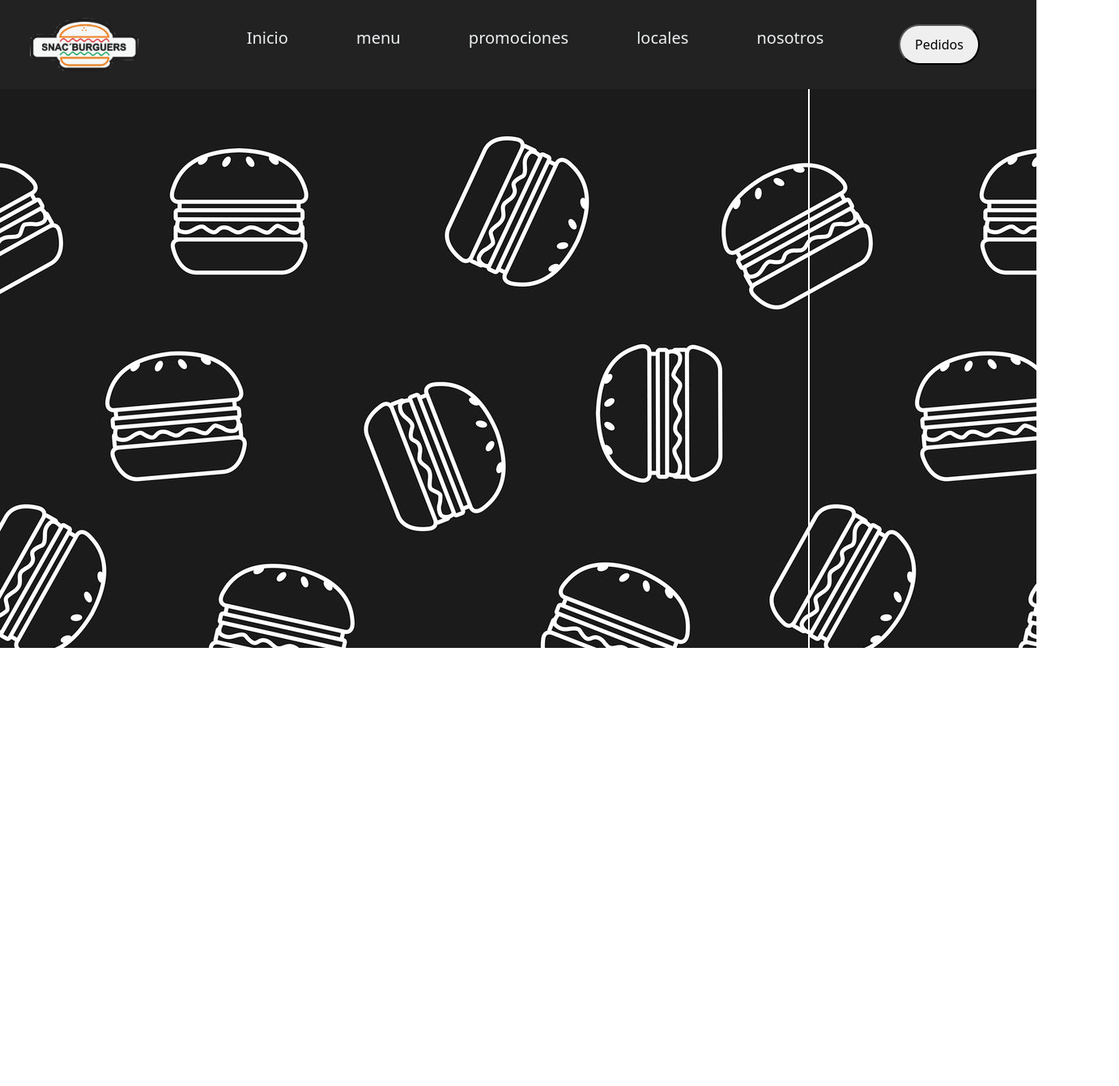
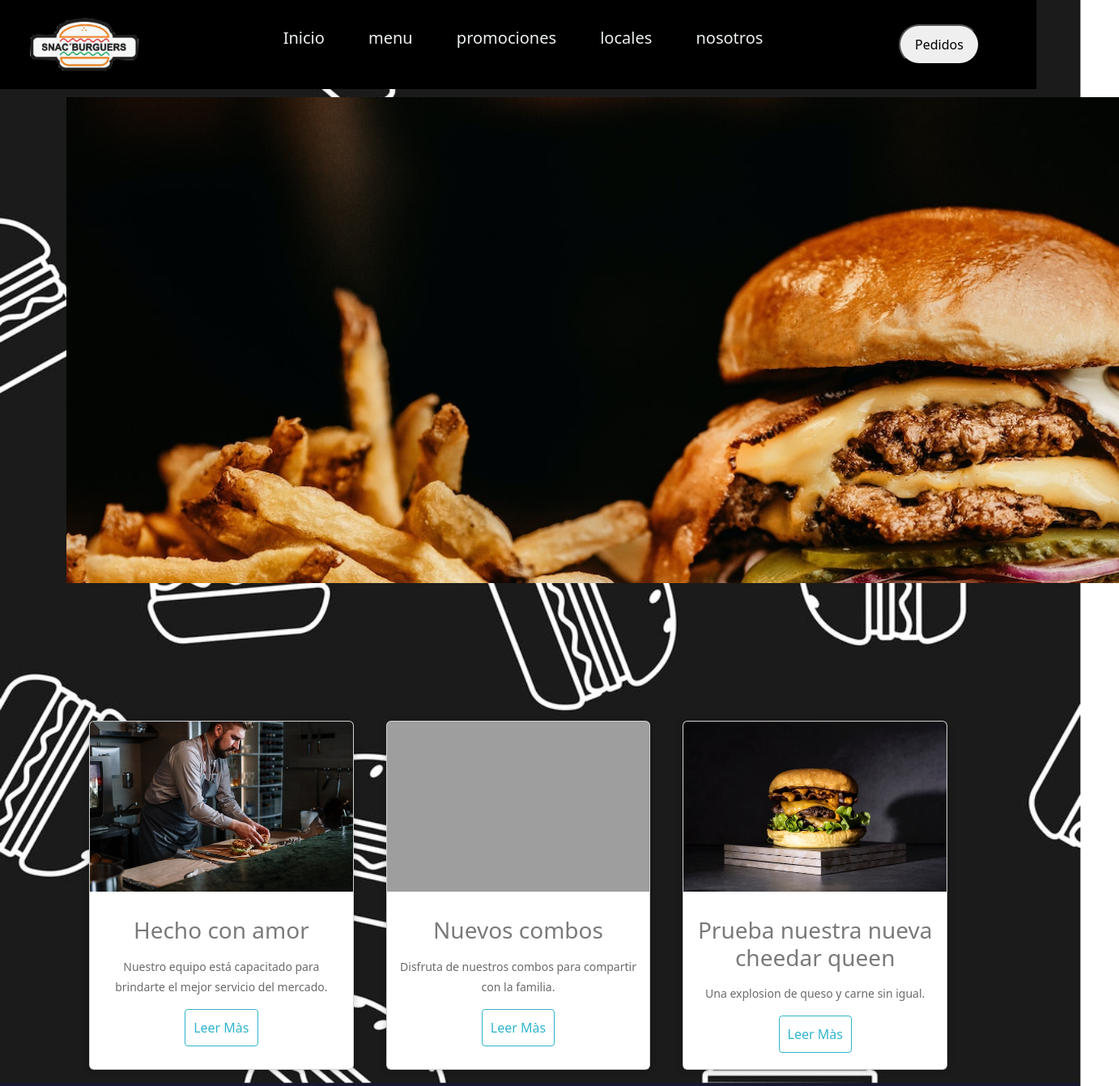
Before and after one commit to Skrums/Pre-entrega2-Teran, a plain HTML site: page index.html in a window 1280 px wide. Shown: the whole page at 81% size, 1382 px wide, since content can reach past the window. Before the commit the page ends 800 px from the top, so only its background shows below. Drawn offline with nearby package versions, Linux system fonts and the light colour scheme; grey boxes are pictures that could not be loaded.

Commit message:
segundo commit

```diff
--- a/css/estilos.css
+++ b/css/estilos.css
@@ -3,9 +3,13 @@
     padding: 0;
     box-sizing: border-box;
 }
+
 body {
-   background: url(../img/burger-pattern-vector-38067848.jpg);
+    background: url(../img/burger-pattern-vector-38067848.jpg);
+    background-repeat: no-repeat;
+    background-size: cover;
 }
+
 /*header*/
 
 body .logo {
@@ -16,9 +20,9 @@ header {
     display: flex;
     justify-content: space-between;
     align-items: center;
-    background-color: #222;
+    background-color:black;
+    min-height: 110px;
     position: sticky;
-    height: 110px;
 }
 
 li {
@@ -26,19 +30,19 @@ li {
 
 }
 
- li{
+li {
     display: inline-block;
-    padding: 0px,20px;
- padding-left: 30px;
- }
 
- .header .nav-links a{
+}
+
+.header .nav-links a {
     font-size: 20px;
     color: #eceff1;
     text-decoration: none;
     margin-right: 50px;
 
 }
+
 button {
     margin-right: 70px;
     width: 100px;
@@ -46,3 +50,191 @@ button {
     border-radius: 50px;
     cursor: pointer;
 }
+
+.container img {
+    width: 1100px;
+    justify-content: center;
+}
+
+
+/*¨fin del header*/
+
+/*Carrusel*/
+
+.slider-frame {
+    width: 1280px;
+    height: auto;
+    margin: 50px auto 0;
+    overflow: hidden;
+}
+
+.slider-frame ul {
+    display: flex;
+    padding: 0;
+    width: 400%;
+
+    animation: slide 20s infinite alternate ease-in-out;
+}
+
+.slider-frame li {
+    width: 100%;
+    list-style: none;
+}
+
+.slider-frame img {
+    width: 100%;
+}
+
+@keyframes slide {
+    0% {
+        margin-left: 0;
+    }
+
+    20% {
+        margin-left: 0;
+    }
+
+    25% {
+        margin-left: -100%;
+    }
+
+    45% {
+        margin-left: -100%;
+    }
+
+    50% {
+        margin-left: -200%;
+    }
+
+    70% {
+        margin-left: -200%;
+    }
+
+    75% {
+        margin-left: -300%;
+    }
+
+    100% {
+        margin-left: -300%;
+    }
+}
+
+.slider-frame {
+    margin-top: 10px;
+    margin-bottom: 150px;
+    width: 1300px;
+    margin-right: 100px;
+    height: 600px;
+}
+/*Fin del carrusel*/
+
+/*Cards inicio*/
+.container-card {
+    width: 100%;
+    display: flex;
+    max-width: 1100px;
+    margin: auto;
+}
+
+.title-cards {
+    width: 100%;
+    max-width: 1080px;
+    margin: auto;
+    padding: 20px;
+    margin-top: 20px;
+    text-align: center;
+    color: white;
+}
+
+.card {
+    width: 100%;
+    margin: 20px;
+    border-radius: 6px;
+    overflow: hidden;
+    background: #fff;
+    box-shadow: 0px 1px 10px rgba(0, 0, 0, 0.2);
+    transition: all 400ms ease-out;
+    cursor: default;
+}
+
+.card:hover {
+    box-shadow: 5px 5px 20px rgba(0, 0, 0, 0.4);
+    transform: translateY(-3%);
+}
+
+.card img {
+    width: 100%;
+    height: 210px;
+}
+
+.card .contenido-card {
+    padding: 15px;
+    text-align: center;
+}
+
+.card .contenido-card h3 {
+    margin-bottom: 15px;
+    color: #7a7a7a;
+}
+
+.card .contenido-card p {
+    line-height: 1.8;
+    color: #6a6a6a;
+    font-size: 14px;
+    margin-bottom: 5px;
+}
+
+.card .contenido-card a {
+    display: inline-block;
+    padding: 10px;
+    margin-top: 10px;
+    text-decoration: none;
+    color: #2fb4cc;
+    border: 1px solid #2fb4cc;
+    border-radius: 4px;
+    transition: all 400ms ease;
+    margin-bottom: 5px;
+}
+
+.card .contenido-card a:hover {
+    background: #2fb4cc;
+    color: #fff;
+}
+/*fin de las cards*/
+
+@media only screen and (min-width:320px) and (max-width:768px) {
+   * {margin: 0;
+    padding: 0;
+
+}
+header {
+   flex-direction: column;
+   height: 40px;
+}
+.header div button{
+    display: none;
+}
+nav {
+    font-size: 1px;
+    display: flex
+
+
+}
+li{
+    margin: 0;
+}
+.slider-frame {
+    display: none;
+}
+    .container-card {
+        flex-wrap: wrap;
+    }
+
+    .card {
+        margin: 15px;
+    }
+    .container{
+       width: 50px;
+
+    }
+}
--- a/index.html
+++ b/index.html
@@ -5,7 +5,9 @@
     <meta charset="UTF-8">
     <meta http-equiv="X-UA-Compatible" content="IE=edge">
     <meta name="viewport" content="width=device-width, initial-scale=1.0">
-    <title>Document</title>
+    <title>SnacBurguers</title>
+    <link rel="icon" href="./img/burguer.png">
+
     <link rel="stylesheet" href="https://cdn.jsdelivr.net/npm/bootstrap@5.3.0-alpha1/dist/css/bootstrap.min.css">
     <link rel="stylesheet" href="./css/estilos.css">
 
@@ -16,13 +18,67 @@
         <div> <img class="logo" src="./img/Sin título-2.png" alt=""></div>
         <nav>
             <ul class="nav-links">
-                <li><a href="Inicio">Inicio</a></li>
-                <li><a href="menu">menu</a></li>
-                <li><a href="promociones">promociones</a></li>
-                <li><a href="loacles">locales</a></li>
-                <li><a href="nosotros">nosotros</a></li>
+                <li><a href="./index.html">Inicio</a></li>
+                <li><a href="./pages/Menu.html">menu</a></li>
+                <li><a href="./pages/Promociones.html">promociones</a></li>
+                <li><a href="./pages/locales.html">locales</a></li>
+                <li><a href="./pages/nosotros.html">nosotros</a></li>
             </ul>
         </nav>
         <div><button>Pedidos</button>
         </div>
     </header>
+    <main>
+        <div class="container">
+            <div class="slider-frame ">
+                <ul>
+                    <li><img src="./img/Slider1.jpg" alt=""></li>
+                    <li><img src="./img/Slider2.jpg" alt=""></li>
+                    <li><img src="./img/Slider3.jpg" alt=""></li>
+                    <li><img src="./img/Slider4.jpg" alt=""></li>
+                </ul>
+            </div>
+        </div>
+
+        <div class="container-card">
+
+            <div class="card">
+                <figure>
+                    <img
+                        src="img/pexels-cottonbro-studio-4253703.jpg">
+                </figure>
+                <div class="contenido-card">
+                    <h3>Hecho con amor</h3>
+                    <p>Nuestro equipo está capacitado para brindarte el mejor servicio
+                        del mercado.
+                    </p>
+                    <a href="./pages/nosotros.html">Leer Màs</a>
+                </div>
+            </div>
+            <div class="card">
+                <figure>
+                    <img src="img/pexels-jonathan-borba-2983101.jpg">
+                </figure>
+                <div class="contenido-card">
+                    <h3>Nuevos combos</h3>
+                    <p>Disfruta de nuestros combos para compartir con la familia.</p>
+                    <a href="./pages/Promociones.html">Leer Màs</a>
+                </div>
+            </div>
+            <div class="card">
+                <figure>
+                    <img src="./img/pexels-the-good-burger-12325105.jpg">
+                </figure>
+                <div class="contenido-card">
+                    <h3>Prueba nuestra nueva cheedar queen</h3>
+                    <p>Una explosion de queso y carne sin igual.</p>
+                    <a href="./pages/Menu.html">Leer Màs</a>
+                </div>
+            </div>
+        </div>
+    </main>
+
+
+</body>
+
+</html>
```
Also changed, not shown: pages/Menu.html (added, +27 -0 lines), pages/Promociones.html (added, +26 -0 lines), pages/locales.html (added, +26 -0 lines), pages/nosotros.html (added, +26 -0 lines), img/burguer.png (added).
